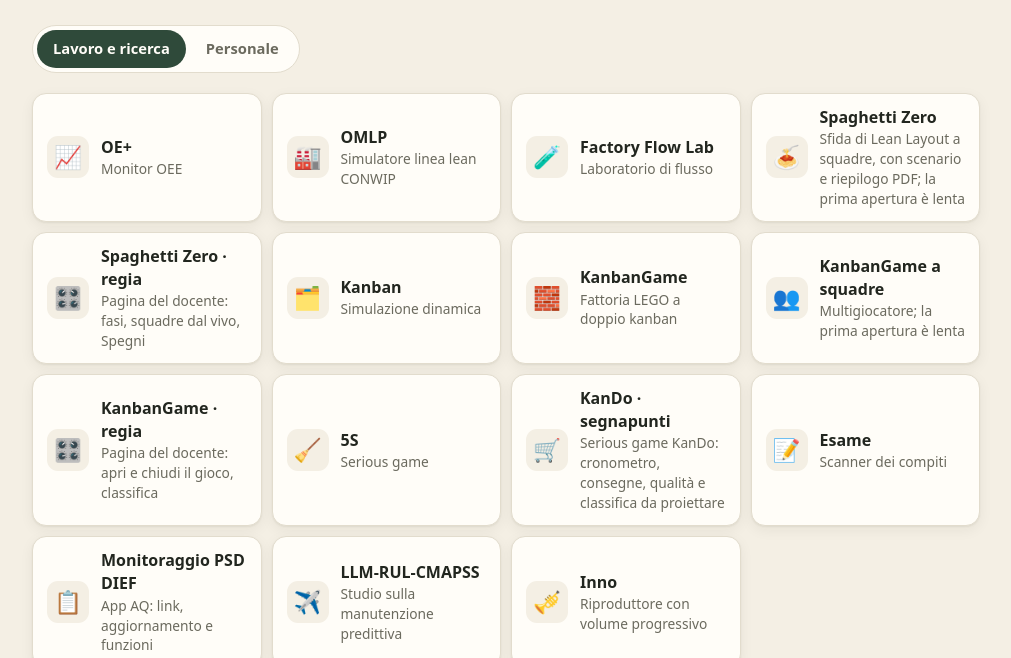
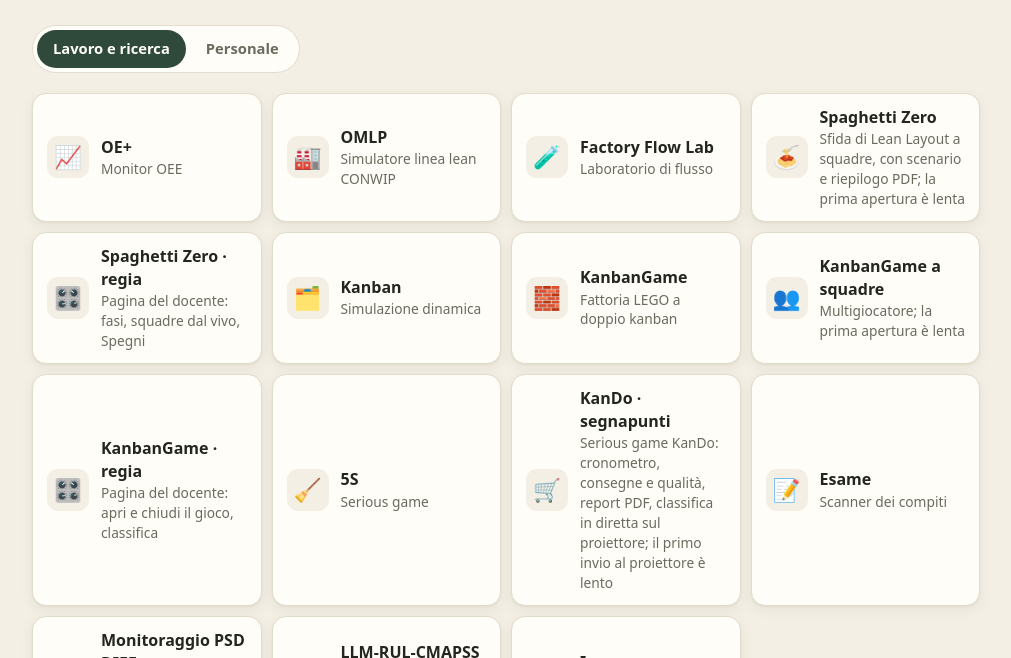
Before and after one commit to filippodecarlo-cloud/filippodecarlo-cloud.github.io, a plain HTML site: page app.html in a window 1280 px wide. Shown: the part 106-764 px from the top of the page, without its empty margins (134-1145 px from the left). Drawn offline with Linux system fonts and the light colour scheme.

Commit message:
KanDo segnapunti: descrizione aggiornata (report PDF, proiettore in diretta)
Co-Authored-By: Claude Opus 5.5 <noreply@anthropic.com>

```diff
--- a/app.html
+++ b/app.html
@@ -134,7 +134,7 @@
       <a class="app" href="https://kanban-game-kisp.onrender.com/"><span class="icona">👥</span><span><span class="nome">KanbanGame a squadre</span><span class="cosa">Multigiocatore; la prima apertura è lenta</span></span></a>
       <a class="app" href="https://kanban-game-kisp.onrender.com/?docente=lean"><span class="icona">🎛️</span><span><span class="nome">KanbanGame · regia</span><span class="cosa">Pagina del docente: apri e chiudi il gioco, classifica</span></span></a>
       <a class="app" href="https://filippodecarlo-cloud.github.io/5s/"><span class="icona">🧹</span><span><span class="nome">5S</span><span class="cosa">Serious game</span></span></a>
-      <a class="app" href="https://filippodecarlo-cloud.github.io/OMLP/kando/"><span class="icona">🛒</span><span><span class="nome">KanDo · segnapunti</span><span class="cosa">Serious game KanDo: cronometro, consegne, qualità e classifica da proiettare</span></span></a>
+      <a class="app" href="https://filippodecarlo-cloud.github.io/OMLP/kando/"><span class="icona">🛒</span><span><span class="nome">KanDo · segnapunti</span><span class="cosa">Serious game KanDo: cronometro, consegne e qualità, report PDF, classifica in diretta sul proiettore; il primo invio al proiettore è lento</span></span></a>
       <a class="app" href="https://filippodecarlo-cloud.github.io/esame/"><span class="icona">📝</span><span><span class="nome">Esame</span><span class="cosa">Scanner dei compiti</span></span></a>
       <a class="app" href="psd-dief.html"><span class="icona">📋</span><span><span class="nome">Monitoraggio PSD DIEF</span><span class="cosa">App AQ: link, aggiornamento e funzioni</span></span></a>
       <a class="app" href="https://filippodecarlo-cloud.github.io/LLM-RUL-CMAPSS/"><span class="icona">✈️</span><span><span class="nome">LLM-RUL-CMAPSS</span><span class="cosa">Studio sulla manutenzione predittiva</span></span></a>
```
